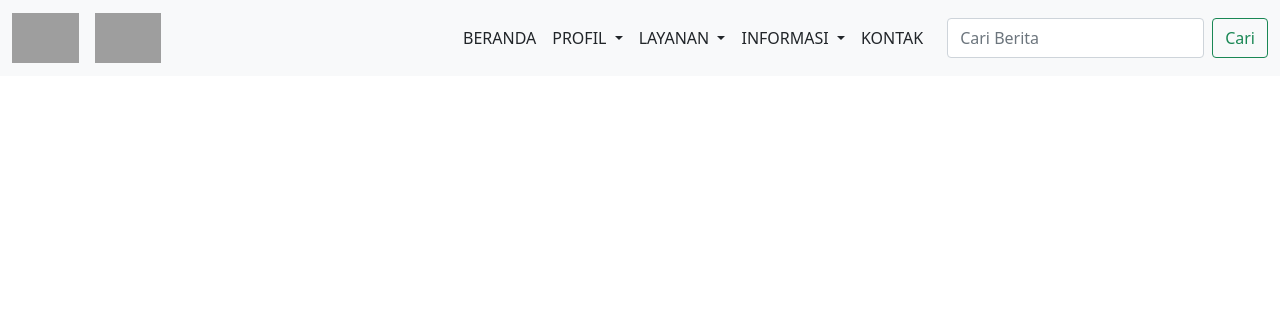
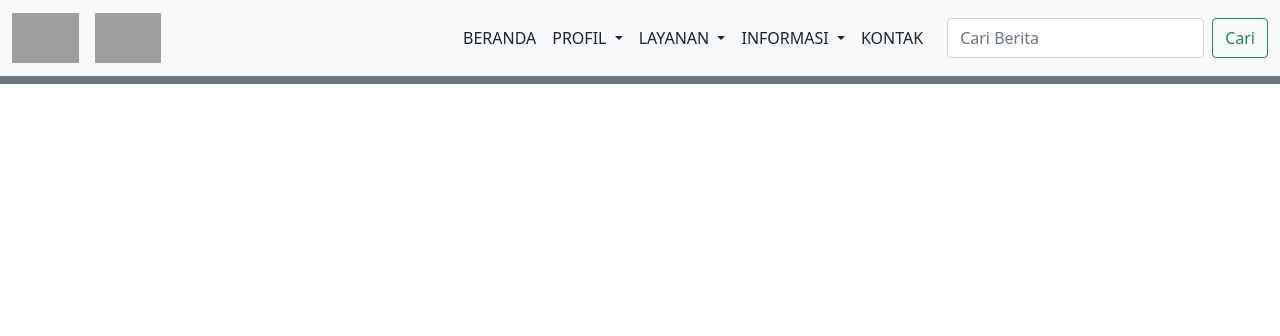
Before and after one commit to viocesar24/webinspektorat, a CodeIgniter 4 app: template app/Views/templates/header.php in a window 1280 px wide. Shown: the top 336 px of the page. Run offline with PHP 8.4 and a stand-in for CodeIgniter, Linux system fonts and the light colour scheme; the template is opened without the code that fills it, so the values that code supplies are empty; some libraries are stand-ins or nearby versions; grey boxes are pictures that could not be loaded.

Commit message:
MENAMBAH BORDER BAWAH PADA HEADER

```diff
--- a/app/Views/templates/header.php
+++ b/app/Views/templates/header.php
@@ -75,4 +75,5 @@
                 </div>
             </div>
         </nav>
+        <div class="container-fluid bg-secondary p-1"></div>
     </div>
```
